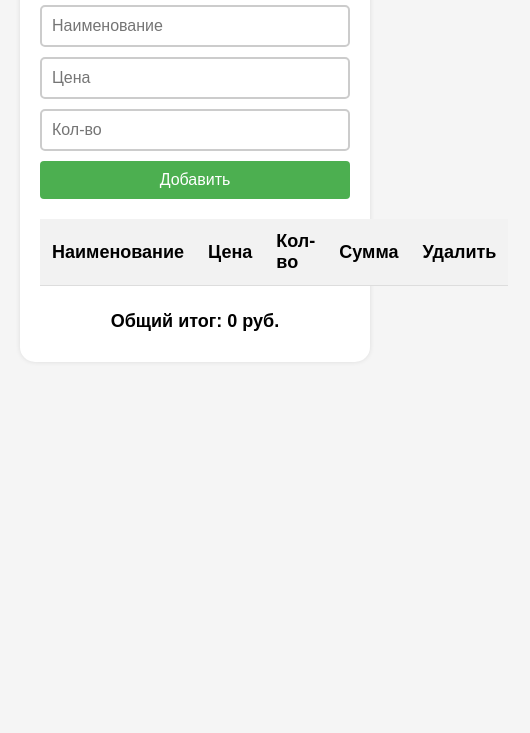
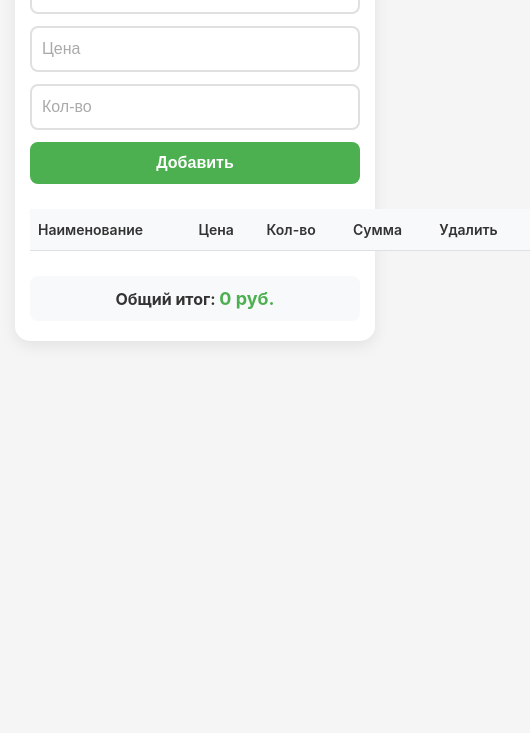
Before and after one commit to Vincent-tt-cyber/product-calculator, a plain HTML site: page index.html in a window 390 px wide. Shown: the part 111-844 px from the top of the page, 530 px wide, since content can reach past the window. Drawn offline with Linux system fonts and the light colour scheme.

Commit message:
Изменены стили

```diff
--- a/css/styles.css
+++ b/css/styles.css
@@ -5,63 +5,79 @@
 }
 
 body {
-  font-family: Arial, "Helvetica Neue", Helvetica, sans-serif;
-  font-size: 18px;
-  font-weight: 400;
-  color: #000;
+  font-family: -apple-system, BlinkMacSystemFont, "Segoe UI", Roboto, Oxygen,
+    Ubuntu, Cantarell, sans-serif;
+  font-size: 16px;
+  color: #333;
   background-color: #f5f5f5;
-  max-width: 800px;
-  margin: 0 auto;
+  min-height: 100vh;
   padding: 20px;
+  display: flex;
+  justify-content: center;
+  align-items: flex-start;
 }
 
 .container {
   background-color: #fff;
-  padding: 20px;
+  padding: 25px;
   border-radius: 15px;
-  box-shadow: 0px 0px 5px rgba(0, 0, 0, 0.1);
-  margin-bottom: 20px;
+  box-shadow: 0 5px 15px rgba(0, 0, 0, 0.08);
+  width: 100%;
+  max-width: 800px;
 }
 
 h1 {
   font-size: 24px;
   text-transform: uppercase;
-  letter-spacing: 2px;
+  letter-spacing: 1.5px;
   font-weight: 700;
   text-align: center;
-  margin: 0 0 20px 0;
-  color: #333;
+  margin: 0 0 25px 0;
+  color: #2c3e50;
 }
 
 .inputs-container {
-  display: flex;
-  flex-direction: column;
-  margin-bottom: 20px;
-  gap: 10px;
+  display: grid;
+  grid-template-columns: 1fr;
+  gap: 12px;
+  margin-bottom: 25px;
+}
+
+@media (min-width: 768px) {
+  .inputs-container {
+    grid-template-columns: 2fr 1fr 1fr auto;
+  }
 }
 
 input {
-  padding: 10px;
-  border-radius: 5px;
-  border: 2px solid #ccc;
+  padding: 14px 12px;
+  border-radius: 8px;
+  border: 2px solid #e0e0e0;
   font-size: 16px;
   color: #333;
   outline: none;
-  transition: all 0.3s ease-in-out;
+  transition: all 0.2s ease;
+  width: 100%;
 }
 
 input:focus {
-  border-color: greenyellow;
-  box-shadow: 0 0 5px greenyellow;
+  border-color: #4caf50;
+  box-shadow: 0 0 0 3px rgba(76, 175, 80, 0.2);
+}
+
+input::placeholder {
+  color: #aaa;
 }
 
 button {
   color: white;
-  padding: 10px 15px;
+  padding: 14px 16px;
   border: none;
-  border-radius: 4px;
+  border-radius: 8px;
   cursor: pointer;
   font-size: 16px;
+  font-weight: 600;
+  transition: all 0.2s ease;
 }
 
 .addProductBtn {
@@ -70,43 +86,127 @@ button {
 
 .addProductBtn:hover {
   background-color: #45a049;
+  transform: translateY(-2px);
+}
+
+.addProductBtn:active {
+  transform: translateY(0);
+}
+
+.table-container {
+  overflow-x: auto;
+  margin-top: 20px;
+  border-radius: 8px;
+  border: 1px solid #e0e0e0;
 }
 
 table {
   width: 100%;
   border-collapse: collapse;
-  margin-top: 20px;
+  min-width: 500px;
 }
 
 th,
 td {
-  padding: 12px;
+  padding: 16px 12px;
   text-align: left;
-  border-bottom: 1px solid #ddd;
+  border-bottom: 1px solid #e0e0e0;
 }
+
 th {
-  background-color: #f2f2f2;
+  background-color: #f8f9fa;
+  font-weight: 600;
+  position: sticky;
+  top: 0;
+}
+
+tr:last-child td {
+  border-bottom: none;
 }
 
 .delete-btn {
-  background: red;
-  cursor: pointer;
+  background: #ff4757;
+  padding: 8px 12px;
+  font-size: 14px;
+  border-radius: 6px;
   font-weight: bold;
+  display: inline-block;
+  text-align: center;
+  min-width: 80px;
 }
 
 .delete-btn:hover {
-  background-color: crimson;
+  background-color: #ff2e43;
 }
 
 .result {
-  margin-top: 15px;
-  padding: 10px;
+  margin-top: 25px;
+  padding: 16px;
   text-align: center;
   font-weight: bold;
-}
-.total {
-  margin-top: 20px;
-  text-align: right;
-  font-weight: bold;
+  background-color: #f8f9fa;
+  border-radius: 8px;
   font-size: 18px;
 }
+
+.total {
+  color: #4caf50;
+  font-size: 20px;
+}
+
+/* Стили для мобильных устройств */
+@media (max-width: 767px) {
+  body {
+    padding: 15px;
+  }
+
+  .container {
+    padding: 20px 15px;
+  }
+
+  h1 {
+    font-size: 20px;
+    margin-bottom: 20px;
+  }
+
+  input,
+  button {
+    padding: 12px 10px;
+  }
+
+  th,
+  td {
+    padding: 12px 8px;
+    font-size: 14px;
+  }
+
+  .delete-btn {
+    padding: 6px 10px;
+    min-width: 70px;
+  }
+
+  .result {
+    font-size: 16px;
+    padding: 12px;
+  }
+
+  .total {
+    font-size: 18px;
+  }
+}
+
+/* Анимации */
+@keyframes fadeIn {
+  from {
+    opacity: 0;
+    transform: translateY(10px);
+  }
+  to {
+    opacity: 1;
+    transform: translateY(0);
+  }
+}
+
+tr {
+  animation: fadeIn 0.3s ease;
+}
```
